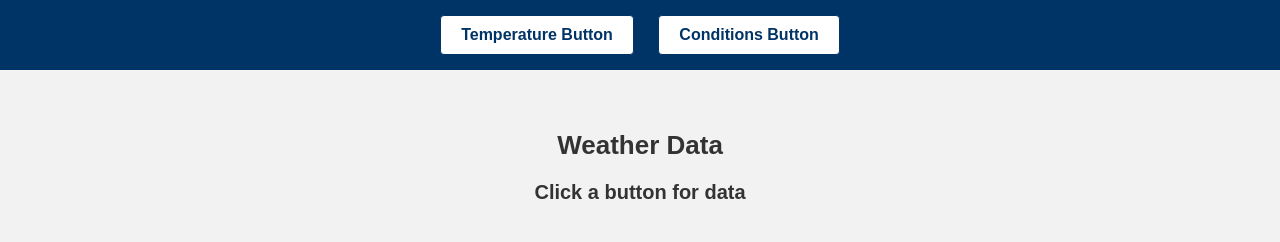
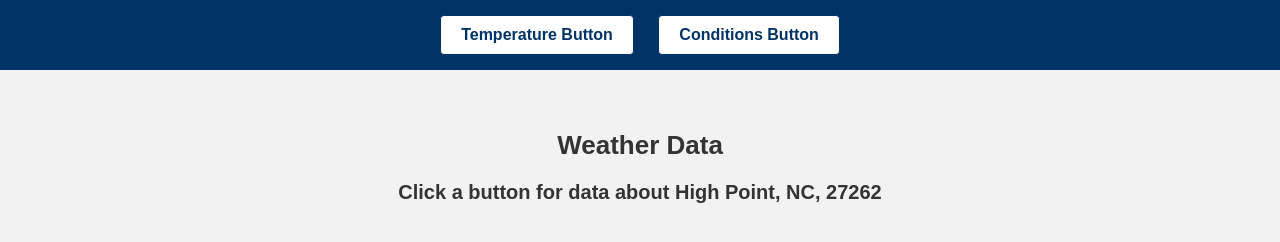
Before and after one commit to solisapariciok/CTD_prework, a plain HTML site: page index.html in a window 1280 px wide. Drawn offline with Linux system fonts and the light colour scheme.

Commit message:
Update index.html

```diff
--- a/index.html
+++ b/index.html
@@ -14,7 +14,7 @@
 
   <div class="container">
     <h1 id="page-title">Weather Data</h1>
-    <div id="weather-data">Click a button for data</div>
+    <div id="weather-data">Click a button for data about High Point, NC, 27262</div>
   </div>
 
   <script src="app.js"></script>
```
